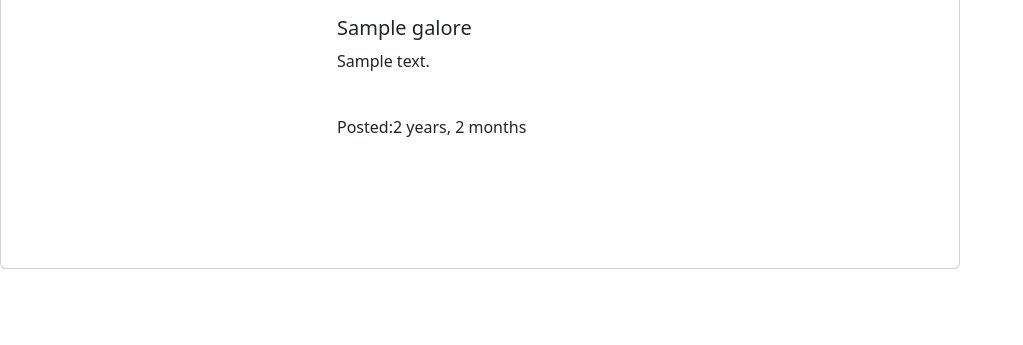
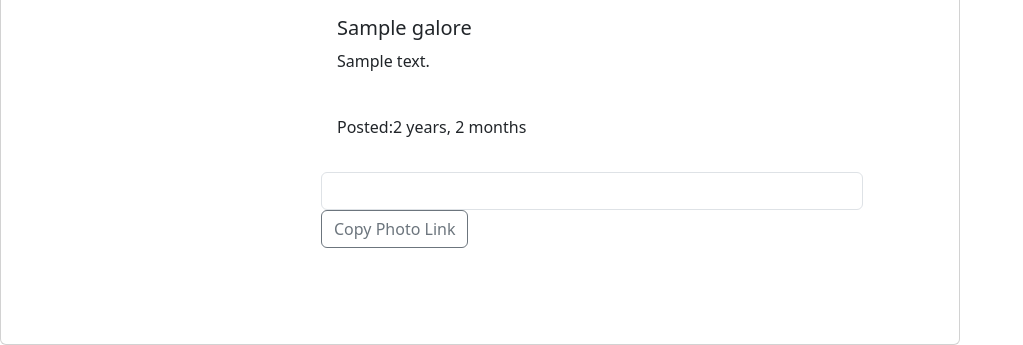
Before and after one commit to SaretoTracy/Modern-Galleria, a Django app: page /imagedetails/1 in a window 1280 px wide. Shown: the part 759-1104 px from the top of the page, without its empty margins (0-1023 px from the left). Before the commit the page ends 1028 px from the top, so only its background shows below. Run offline with Django 4.2, Linux system fonts and the light colour scheme; tables that the repository leaves empty hold one stand-in row (values such as "Sample post"); some libraries are stand-ins or nearby versions.

Commit message:
add a functionality to copy image link

```diff
--- a/pictures/templates/display_image.html
+++ b/pictures/templates/display_image.html
@@ -8,8 +8,22 @@
         <p class="card-text">{{image.description}}</p><br>
         <p>Posted:{{ image.pub_date|timesince }} </p>
     </div>
+
+    <div class="link">
+
+        <input class="form-control" type="text" value="{{image.image.url}}" id="{{image.id}}.url">
+        <button type="button" value="" onclick="copyFunction('{{image.id}}.url')" class="btn btn-outline-secondary my-2 my-sm-0 link-btn">Copy Photo Link</button>
+
+    </div>
 </div>
-
 </div>
-
-{% endblock %}
+{% block scripts %}
+<script>
+    function copyFunction(element) {
+        var copyText = document.getElementById(element);
+        copyText.select();
+        copyText.setSelectionRange(0, 99999)
+        document.execCommand("copy");
+    }
+</script>
+{% endblock scripts %} {% endblock %}
```
